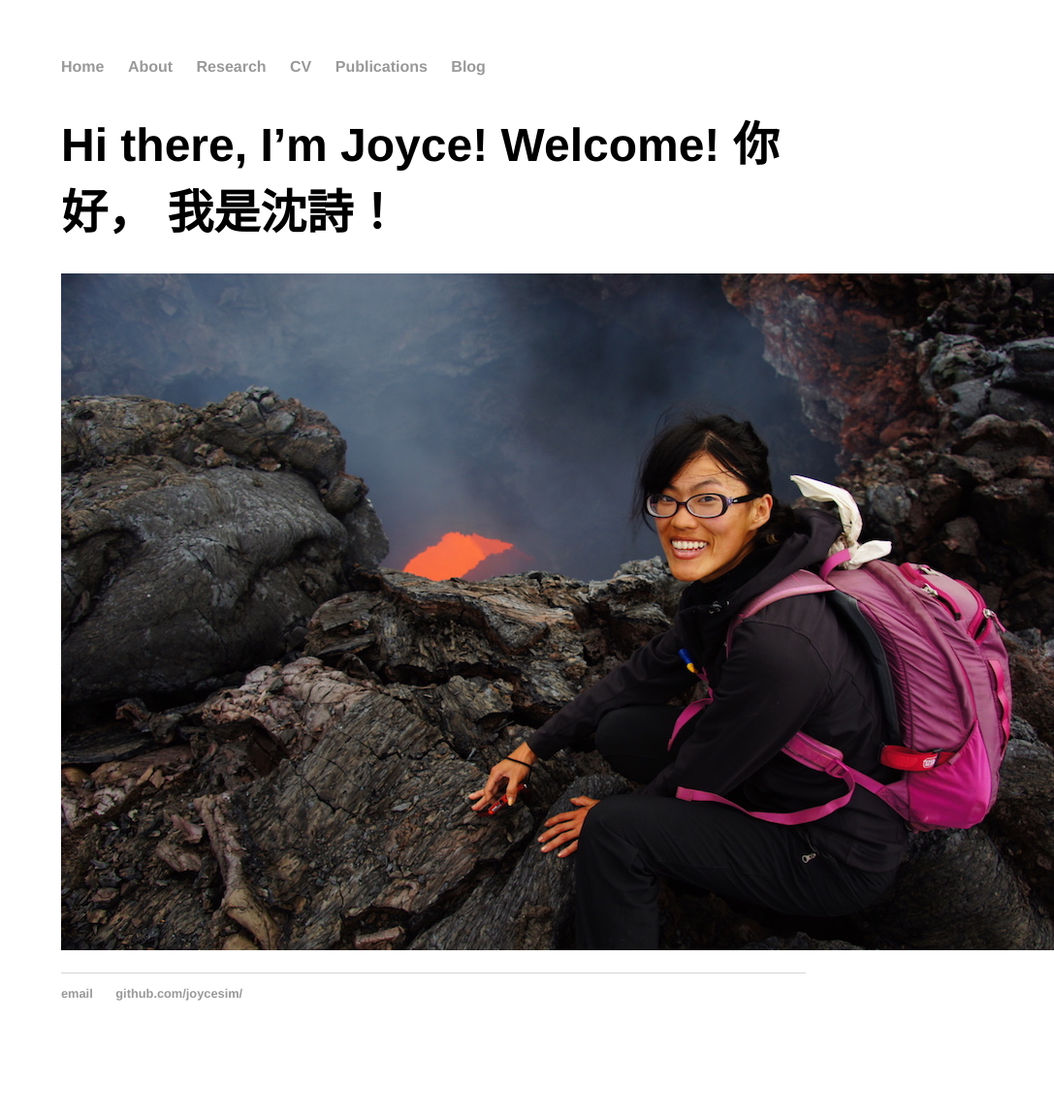
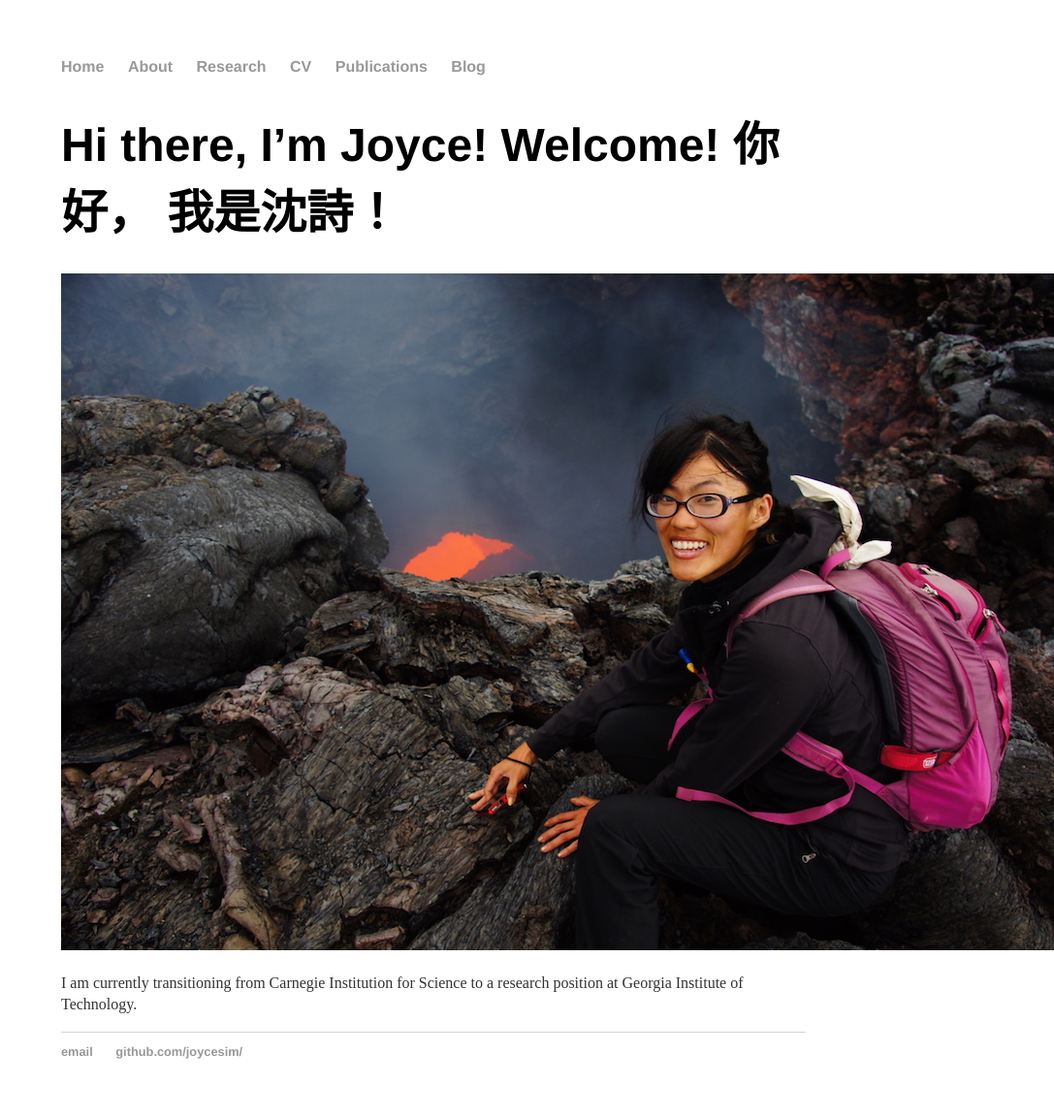
Before and after one commit to joycesim/joycesim.github.io, a Jekyll site: the page built from index.md, in a window 1280 px wide. Shown: the whole page at 97% size, without its empty margins (193-1280 px from the left). Built offline with Jekyll 4.4.1, drawn with Linux system fonts in a browser that asks for light colours; before the commit the page ends 1092 px from its top, so only the background shows below that.

Commit message:
Update index.md

```diff
--- a/index.md
+++ b/index.md
@@ -4,3 +4,5 @@ title: Shi Joyce Sim, Geodynamicist
 ---
 # Hi there, I'm Joyce! Welcome! 你好， 我是沈詩！
 ![](/image/Profile3.JPG "Kamchatka 2013.")
+
+I am currently transitioning from Carnegie Institution for Science to a research position at Georgia Institute of Technology.
```
